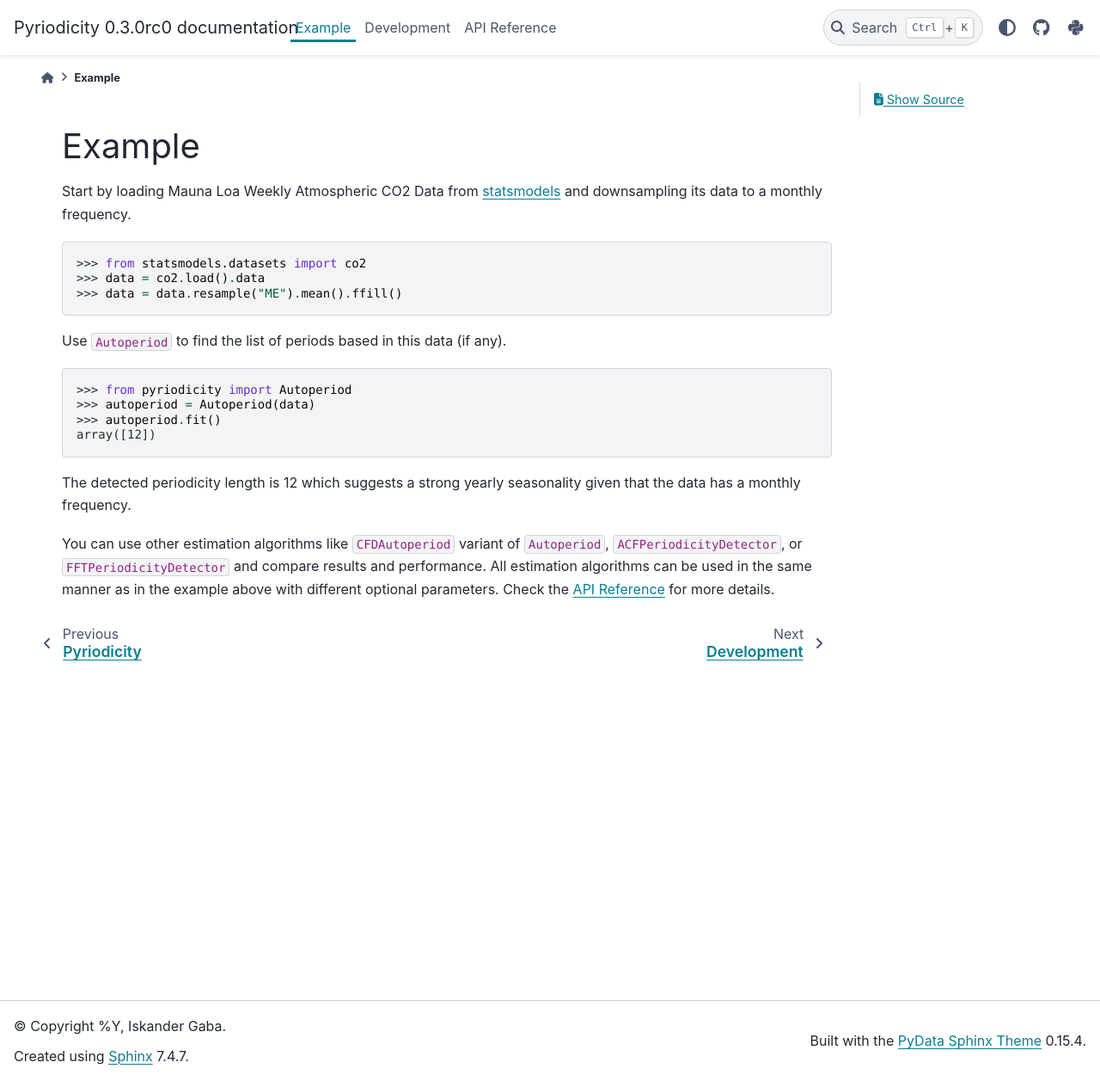
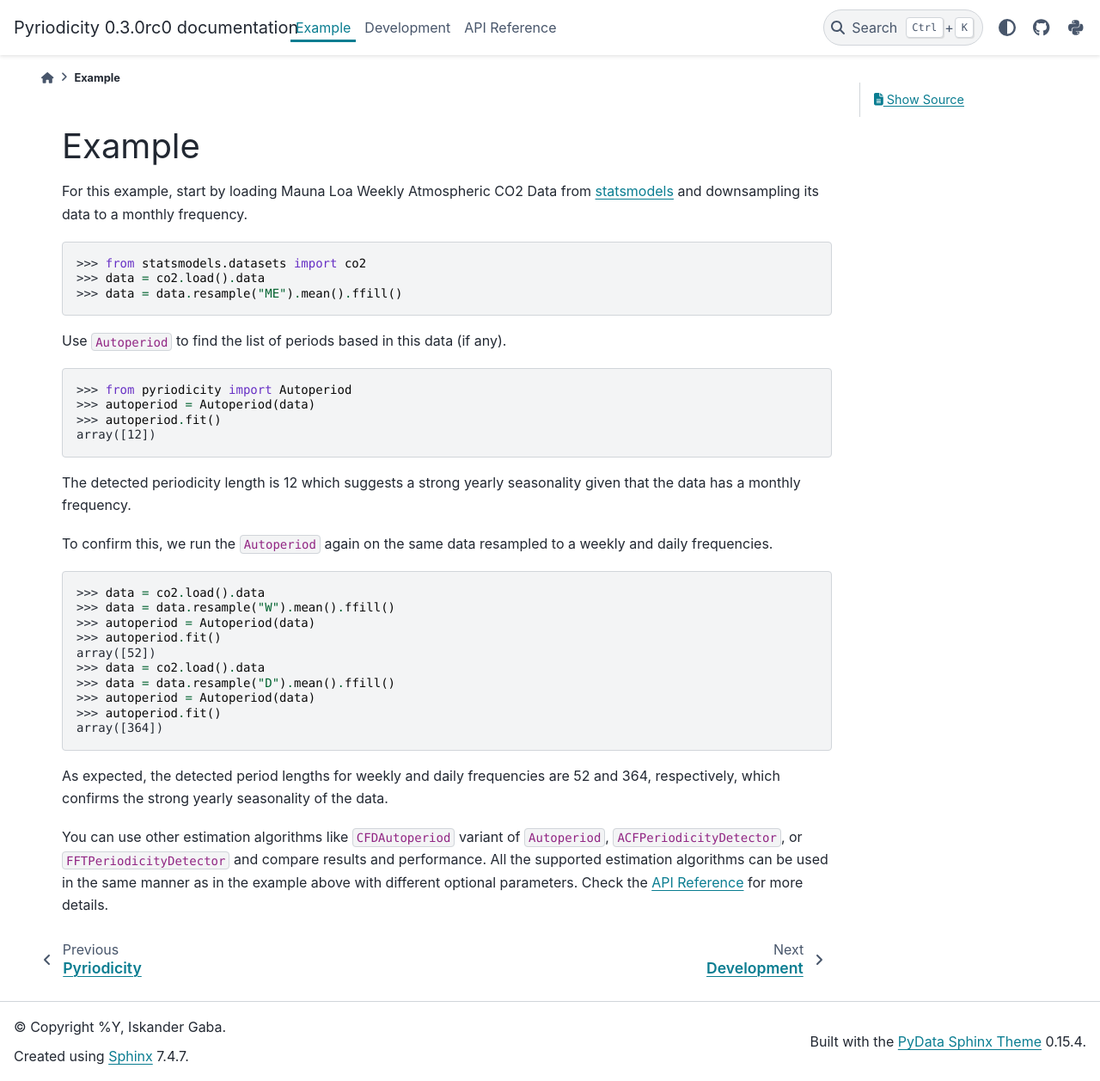
Before and after one commit to iskandergaba/pyriodicity, a Sphinx documentation site: the page built from docs/example.rst, in a window 1280 px wide and 1257 px high. Shown: the whole window at 86% size. Built offline with Sphinx 7.4.7 and the PyData theme 0.15.4, drawn with Linux system fonts in a browser that asks for light colours.

Commit message:
Expand the example page

```diff
--- a/docs/example.rst
+++ b/docs/example.rst
@@ -1,7 +1,6 @@
 Example
 -------
-
-Start by loading Mauna Loa Weekly Atmospheric CO2 Data from `statsmodels <https://www.statsmodels.org>`__
+For this example, start by loading Mauna Loa Weekly Atmospheric CO2 Data from `statsmodels <https://www.statsmodels.org>`__
 and downsampling its data to a monthly frequency.
 
 .. code:: python
@@ -22,7 +21,25 @@ Use ``Autoperiod`` to find the list of periods based in this data (if any).
 The detected periodicity length is 12 which suggests a strong yearly
 seasonality given that the data has a monthly frequency.
 
+To confirm this, we run the ``Autoperiod`` again on the same data resampled to a weekly and daily frequencies.
+
+.. code:: python
+
+   >>> data = co2.load().data
+   >>> data = data.resample("W").mean().ffill()
+   >>> autoperiod = Autoperiod(data)
+   >>> autoperiod.fit()
+   array([52])
+   >>> data = co2.load().data
+   >>> data = data.resample("D").mean().ffill()
+   >>> autoperiod = Autoperiod(data)
+   >>> autoperiod.fit()
+   array([364])
+
+As expected, the detected period lengths for weekly and daily frequencies are 52 and 364, respectively,
+which confirms the strong yearly seasonality of the data.
+
 You can use other estimation algorithms like ``CFDAutoperiod`` variant of ``Autoperiod``,
 ``ACFPeriodicityDetector``, or ``FFTPeriodicityDetector`` and compare results and performance.
-All estimation algorithms can be used in the same manner as in the example above with different
-optional parameters. Check the :doc:`api` for more details.
+All the supported estimation algorithms can be used in the same manner as in the example above
+with different optional parameters. Check the :doc:`api` for more details.
```
